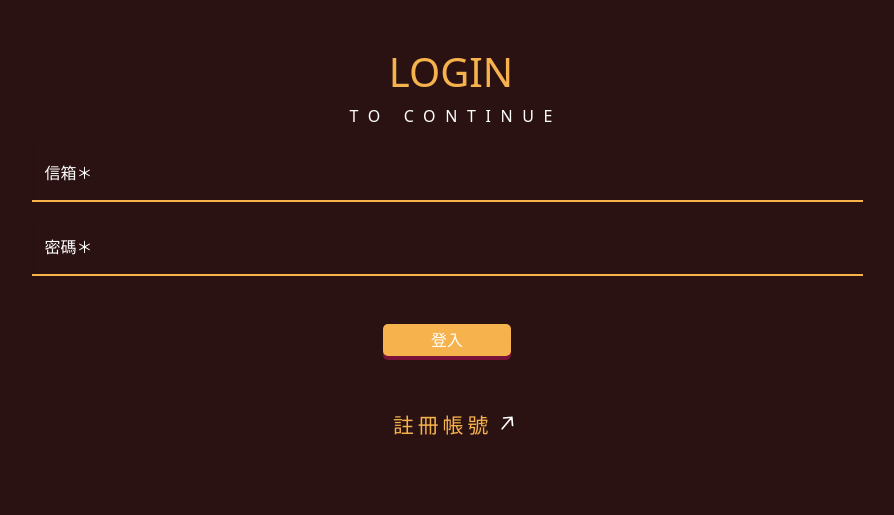
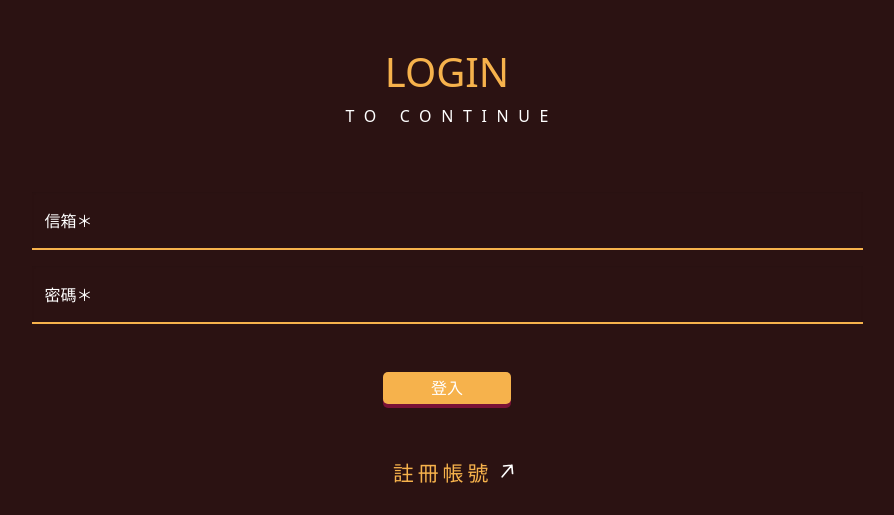
Before and after one commit to kyle08080000/todoList-Oppenheimer-style, a plain HTML site: page index.html in a window 1280 px wide. Shown: the whole page, without its empty margins (193-1087 px from the left). Drawn offline with nearby package versions, Linux system fonts and the light colour scheme.

Commit message:
update login

```diff
--- a/index.html
+++ b/index.html
@@ -9,15 +9,15 @@
     <title>login</title>
 </head>
 <body>
-    <div class="container">
+    <div class="container text-center">
         <div class="row mt-5">
-            <div class="col-12 text-center ms-1">
-                <h1 class="">LOGIN</h1>
+            <div class="col-12">
+                <h1 class="title">LOGIN</h1>
                 <p class="text-spacing">TO CONTINUE</p>
             </div>
         </div>
         <!-- 信箱 & 密碼 -->
-        <div class="row">
+        <div class="row mt-5">
             <div class="col-9 mx-auto">
                 <div class="form-floating mb-3">
                     <input type="email" class="login-input form-control" id="floatingInput" placeholder="信箱" required>
```
